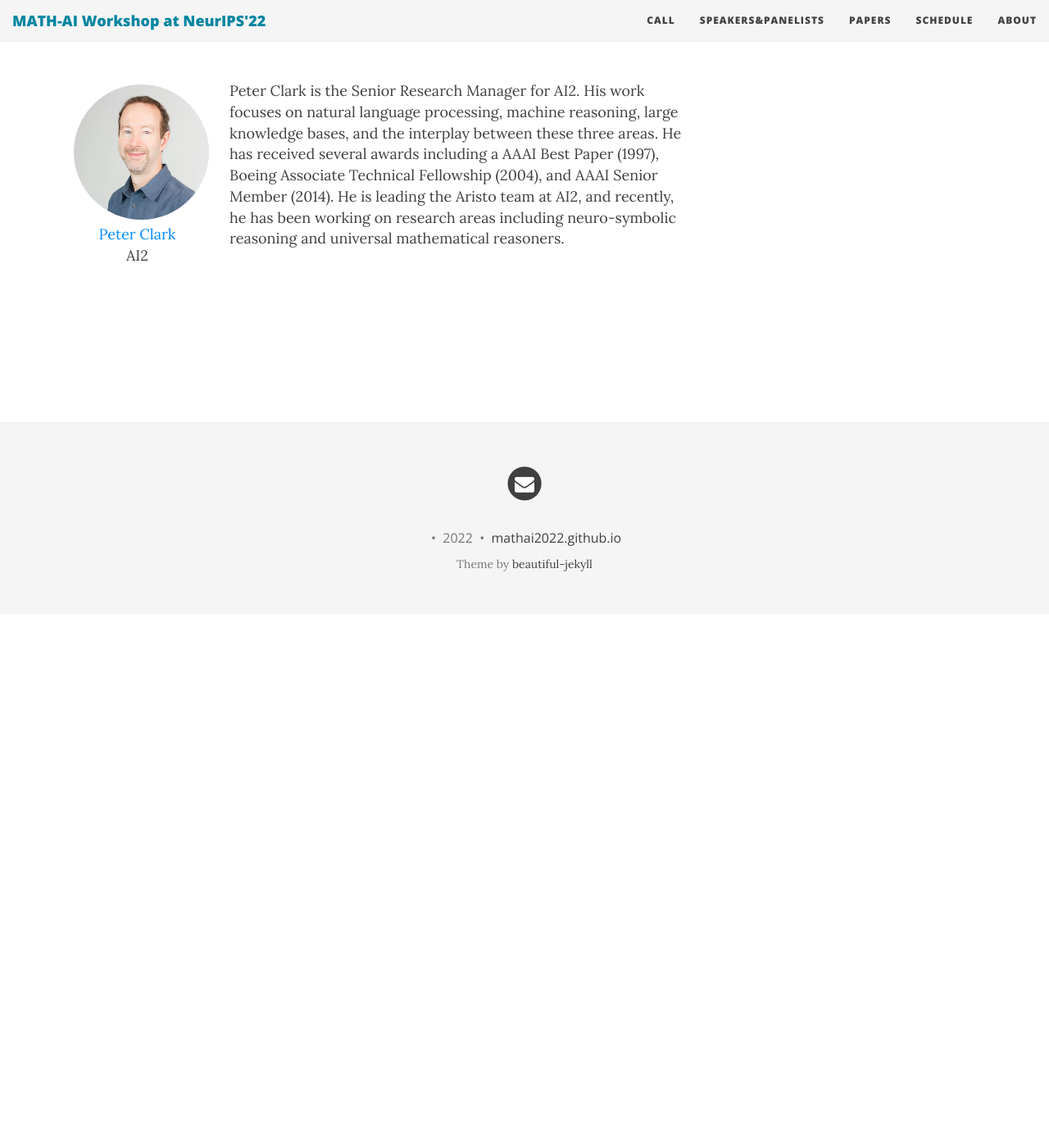
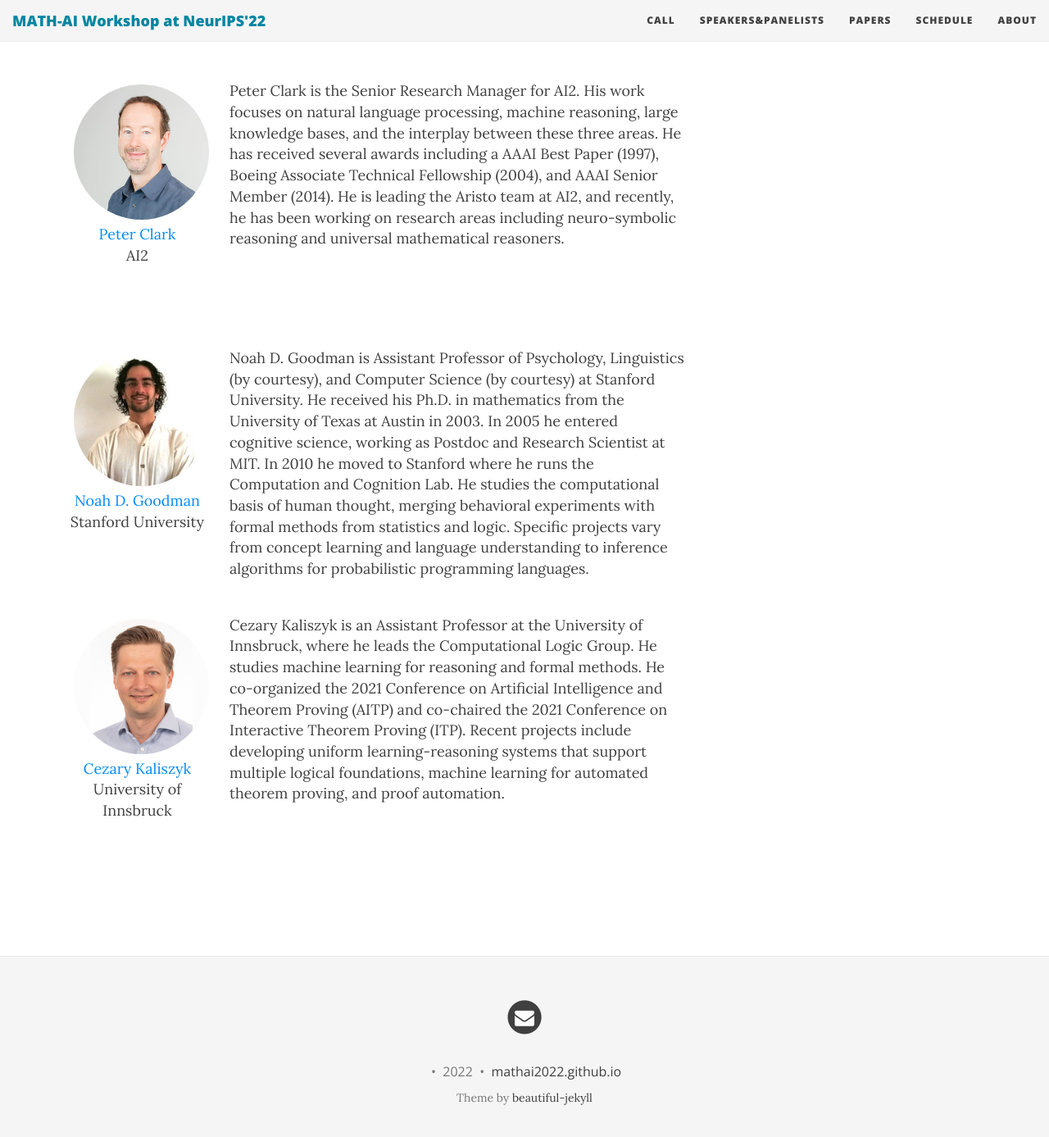
Before and after one commit to mathai-2023/mathai-2023.github.io, a Jekyll site: the page built from speakers.md, in a window 1280 px wide and 1400 px high, scrolled down 560 px. Shown: the top 1387 px of the window at 82% size. Built offline with Jekyll 4.4.1, drawn with Linux system fonts in a browser that asks for light colours; nearby versions of some CDN libraries; our own code applies the rules of GitHub Pages for plain Markdown files; before the commit the page ends 1309 px from its top, so only the background shows below that.

Commit message:
add speakers

```diff
--- a/_data/speakers.yml
+++ b/_data/speakers.yml
@@ -11,3 +11,17 @@ pclark:
     affiliation: "AI2"
     img: "pclark.jpg"
     bio: "Peter Clark is the Senior Research Manager for AI2. His work focuses on natural language processing, machine reasoning, large knowledge bases, and the interplay between these three areas. He has received several awards including a AAAI Best Paper (1997), Boeing Associate Technical Fellowship (2004), and AAAI Senior Member (2014). He is leading the Aristo team at AI2, and recently, he has been working on research areas including neuro-symbolic reasoning and universal mathematical reasoners."
+
+ngoodman:
+    name: "Noah D. Goodman"
+    url: "https://cocolab.stanford.edu/ndg"
+    affiliation: "Stanford University"
+    img: "noah.jpg"
+    bio: "Noah D. Goodman is Assistant Professor of Psychology, Linguistics (by courtesy), and Computer Science (by courtesy) at Stanford University. He received his Ph.D. in mathematics from the University of Texas at Austin in 2003. In 2005 he entered cognitive science, working as Postdoc and Research Scientist at MIT. In 2010 he moved to Stanford where he runs the Computation and Cognition Lab. He studies the computational basis of human thought, merging behavioral experiments with formal methods from statistics and logic. Specific projects vary from concept learning and language understanding to inference algorithms for probabilistic programming languages."
+
+ckaliszyk:
+    name: "Cezary Kaliszyk"
+    url: "http://cl-informatik.uibk.ac.at/cek/"
+    affiliation: "University of Innsbruck"
+    img: "ckaliszyk.jpg"
+    bio: "Cezary Kaliszyk is an Assistant Professor at the University of Innsbruck, where he leads the Computational Logic Group. He studies machine learning for reasoning and formal methods. He co-organized the 2021 Conference on Artificial Intelligence and Theorem Proving (AITP) and co-chaired the 2021 Conference on Interactive Theorem Proving (ITP). Recent projects include developing uniform learning-reasoning systems that support multiple logical foundations, machine learning for automated theorem proving, and proof automation."
```
Also changed, not shown: img/ckaliszyk.jpg (added), img/fcharton.jpg, img/noah.jpg (added).
